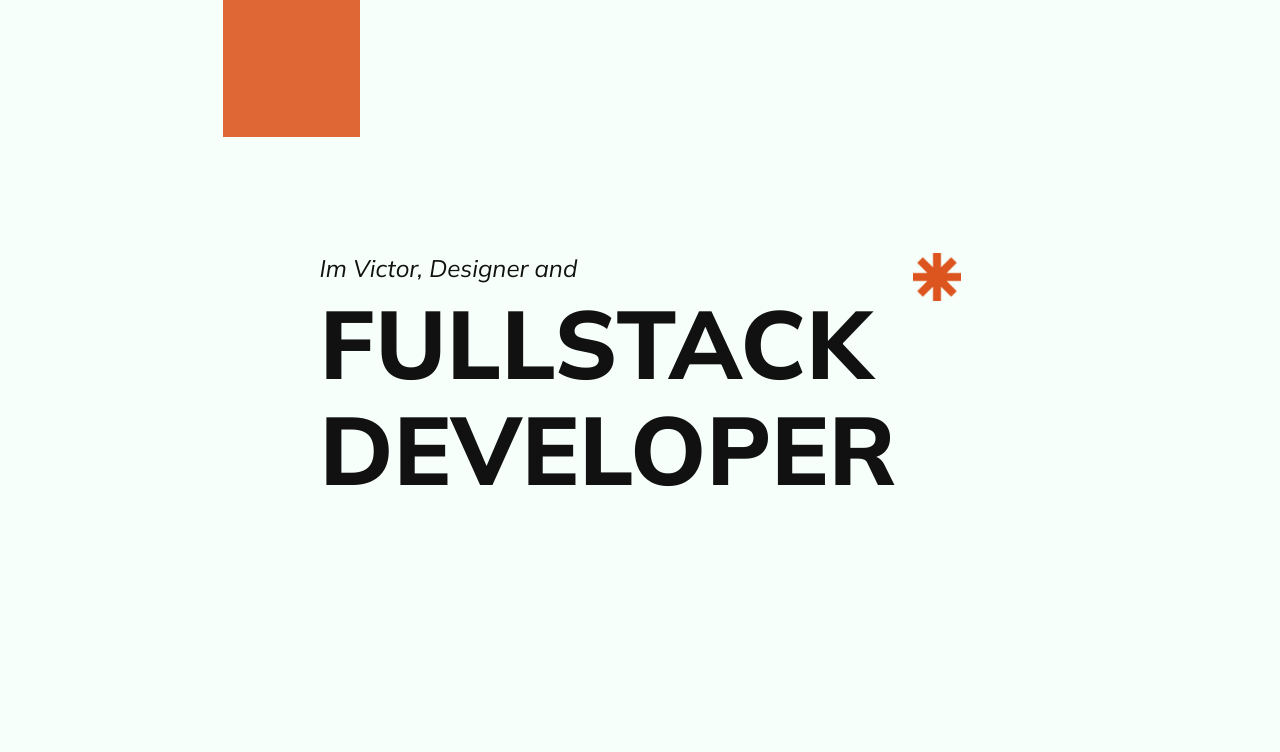
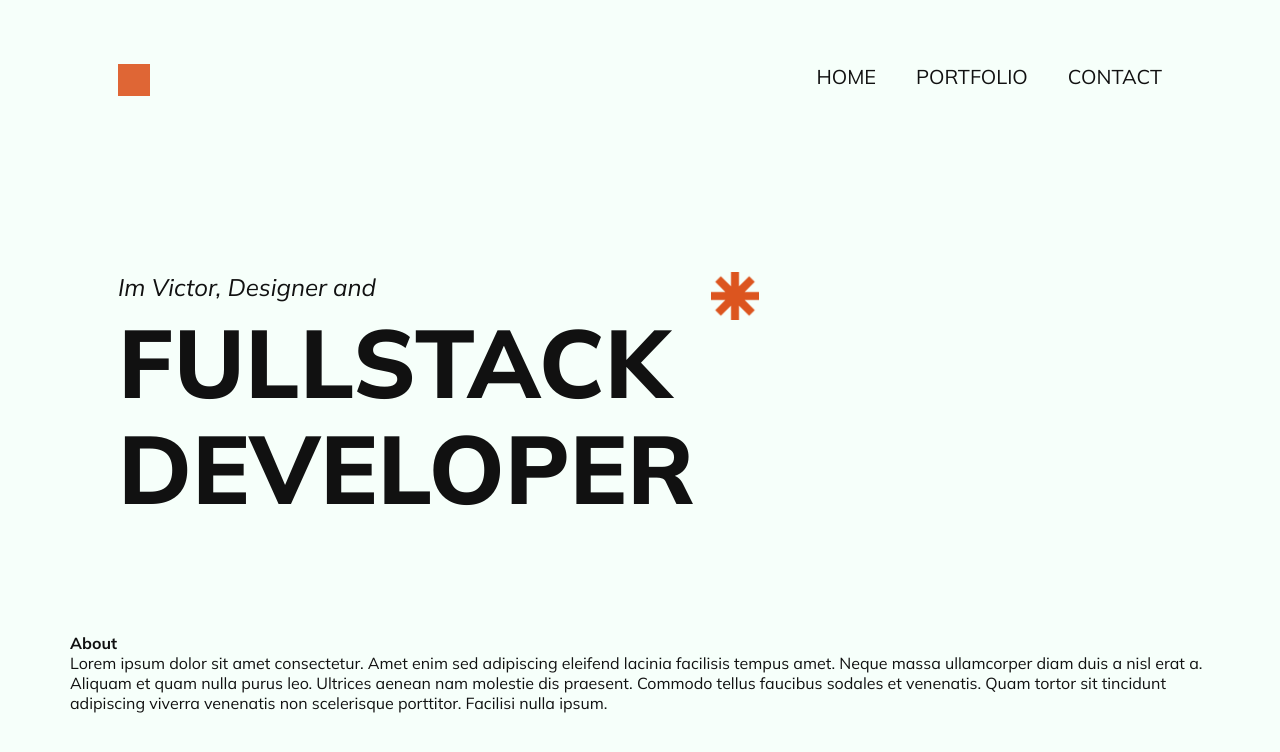
Before and after one commit to pvdevs/portfolio-home, a website built with Vite: page template/index.html in a window 1280 px wide. Built offline with nearby package versions, Linux system fonts and the light colour scheme; a web font is replaced by a local one.

Commit message:
add animation and about section

```diff
--- a/template/_base.scss
+++ b/template/_base.scss
@@ -6,16 +6,19 @@ $main-color: #111111;
 
 #app {
   max-width: 1140px;
-  flex: auto;
+  display: grid;
+  grid-template-columns: 1fr;
+  justify-items: center;
+  width: 100%;
 }
 
 body {
   font: 100% $font-stack;
   color: $main-color;
   background-color: $bg-color;
-  display: flex;
-  flex-direction: column;
-  align-items: center;
+  display: grid;
+  grid-template-columns: 1fr;
+  justify-items: center;
 }
 
 * {
--- /dev/null
+++ b/template/header.scss
@@ -0,0 +1,29 @@
+header {
+  display: flex;
+  justify-content: space-between;
+  padding: 64px 48px;
+  width: 100%;
+  box-sizing: border-box;
+
+  img {
+    width: 32px;
+  }
+
+  nav {
+    ul {
+      display: flex;
+      gap: 40px;
+    }
+    ul,
+    li {
+      list-style: none;
+      font-size: 1.25rem;
+    }
+  }
+}
+
+@media screen and (max-width: 992px) {
+  header {
+    display: none;
+  }
+}
--- a/template/index.html
+++ b/template/index.html
@@ -13,14 +13,34 @@
     <div id="app">
       <header>
         <img src="./assets/Logo.png" alt="logo" class="logo" />
+
+        <nav>
+          <ul>
+            <li>HOME</li>
+            <li>PORTFOLIO</li>
+            <li>CONTACT</li>
+          </ul>
+        </nav>
       </header>
-      <div class="hero">
+      <section class="hero">
         <div>
           <h4>Im Victor, Designer and</h4>
           <h1>FULLSTACK<br />DEVELOPER</h1>
         </div>
         <img src="./assets/Asterisk.png" alt="asterisk" />
-      </div>
+      </section>
+
+      <section class="about">
+        <h4>About</h4>
+        <p>
+          Lorem ipsum dolor sit amet consectetur. Amet enim sed adipiscing
+          eleifend lacinia facilisis tempus amet. Neque massa ullamcorper diam
+          duis a nisl erat a. Aliquam et quam nulla purus leo. Ultrices aenean
+          nam molestie dis praesent. Commodo tellus faucibus sodales et
+          venenatis. Quam tortor sit tincidunt adipiscing viverra venenatis non
+          scelerisque porttitor. Facilisi nulla ipsum.
+        </p>
+      </section>
     </div>
   </body>
 </html>
--- a/template/sections/home/home.scss
+++ b/template/sections/home/home.scss
@@ -1,11 +1,12 @@
 @use '../../base';
 
 .hero {
+  width: 100%;
+  box-sizing: border-box;
   display: grid;
   grid-template-columns: auto 1fr;
-  padding: 112px 96px;
+  padding: 112px 48px;
   gap: 16px;
-  width: 100%;
 
   div {
     display: flex;
@@ -38,3 +39,34 @@
     }
   }
 }
+
+@media screen and (max-width: 992px) {
+  .hero {
+    padding: 112px 32px;
+
+    div {
+      h1 {
+        font-size: 5rem;
+      }
+    }
+  }
+}
+
+@media screen and (max-width: 767px) {
+  .hero {
+    padding: 112px 16px;
+
+    div {
+      h1 {
+        font-size: 2.5rem;
+      }
+      h4 {
+        font-size: 1rem;
+      }
+    }
+
+    img {
+      width: 32px;
+    }
+  }
+}
--- a/template/style.scss
+++ b/template/style.scss
@@ -1 +1,3 @@
+@use './header.scss';
 @use './sections/home/home.scss';
+@use './sections/about/about.scss';
```
Also changed, not shown: template/sections/about/about.scss (added).
